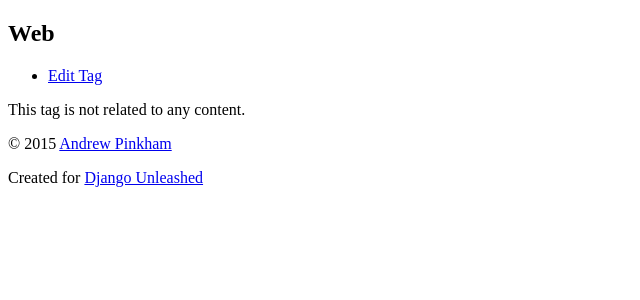
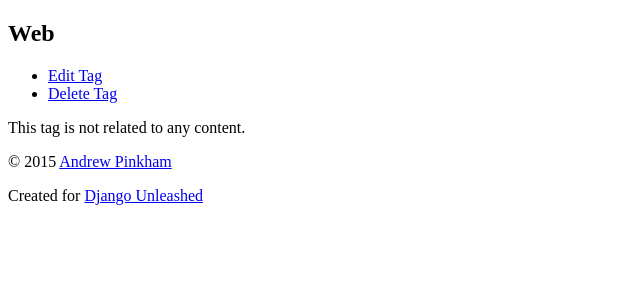
Before and after one commit to GourishettySairam/DjangoUnleashed, a Django app: a page that uses suorganizer/organizer/templates/organizer/tag_detail.html in a window 1280 px wide. Shown: the part 134-434 px from the top of the page, without its empty margins (0-640 px from the left). Run offline with Django 3.2, Linux system fonts and the light colour scheme; data comes from the database, SQL or seed files in the repository; data that the repository does not hold is empty.

Commit message:
Adding LInks for TagDelete and StartupDelete

```diff
--- a/suorganizer/organizer/templates/organizer/startup_list.html
+++ b/suorganizer/organizer/templates/organizer/startup_list.html
@@ -22,6 +22,11 @@
             Edit Startup
           </a>
         </li>
+        <li>
+          <a href="{{ startup.get_delete_url }}">
+            Delete Startup
+          </a>
+        </li>
       </ul>
     {% empty %}
       <li><em>No Startups Available</em></li>
--- a/suorganizer/organizer/templates/organizer/tag_detail.html
+++ b/suorganizer/organizer/templates/organizer/tag_detail.html
@@ -10,6 +10,11 @@
     <li>
       <a href="{{ tag.get_update_url }}">
         Edit Tag
+      </a>
+    </li>
+    <li>
+      <a href="{{ tag.get_delete_url }}">
+        Delete Tag
       </a>
     </li>
   </ul>
```
